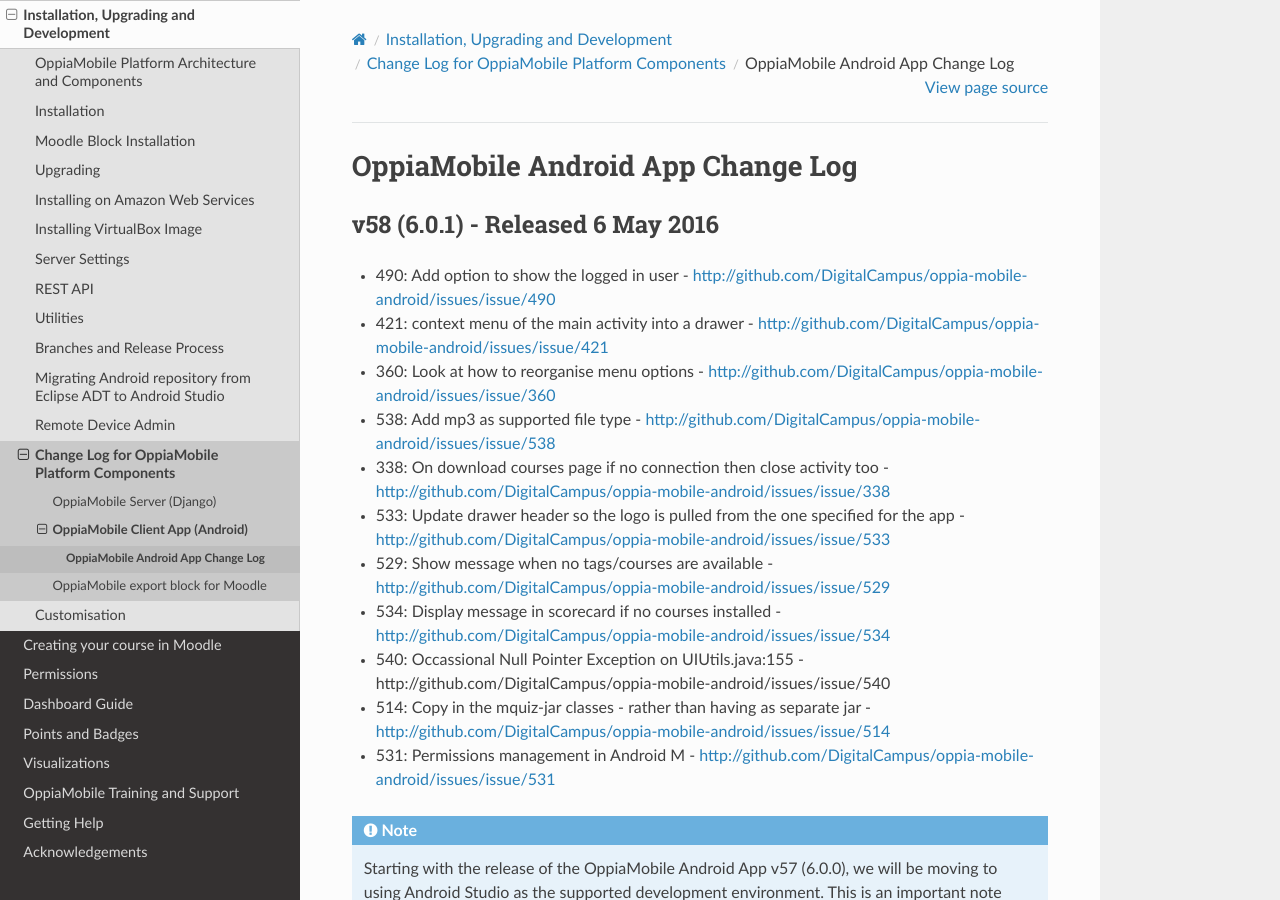
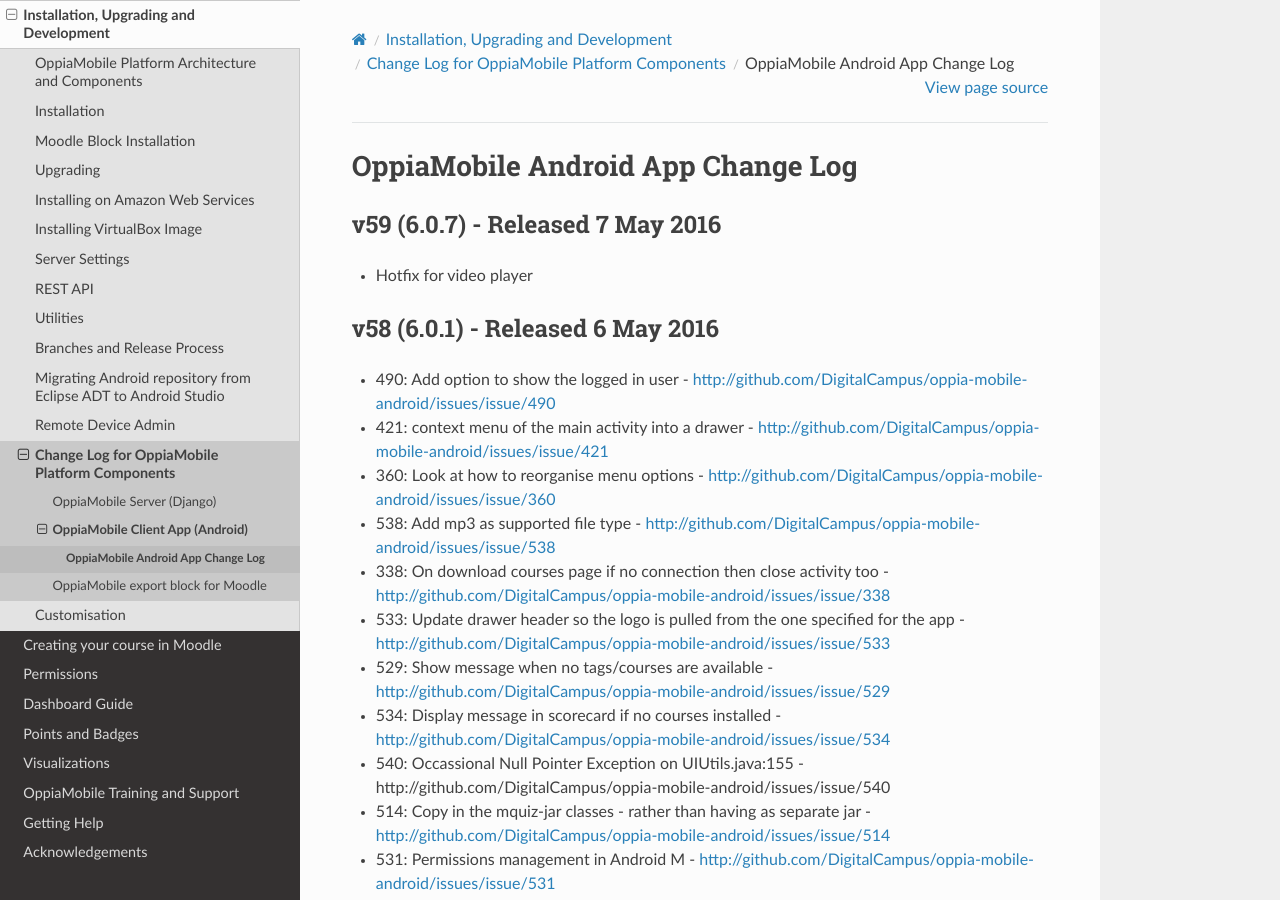
Before and after one commit to DigitalCampus/django-oppia, a Sphinx documentation site: the page built from docs/dev/changelog_android.rst, in a window 1280 px wide and 900 px high. Built offline with Sphinx 7.4.7 and the Read the Docs theme 2.0.0, drawn with Linux system fonts in a browser that asks for light colours; the version number is read from the project's files by our own code.

Commit message:
update docs

```diff
--- a/docs/dev/changelog_android.rst
+++ b/docs/dev/changelog_android.rst
@@ -1,7 +1,12 @@
 OppiaMobile Android App Change Log
 ====================================
 
+.. _appv59:
 
+v59 (6.0.7) - Released 7 May 2016
+--------------------------------------
+
+* Hotfix for video player
 
 .. _appv58:
 
```
